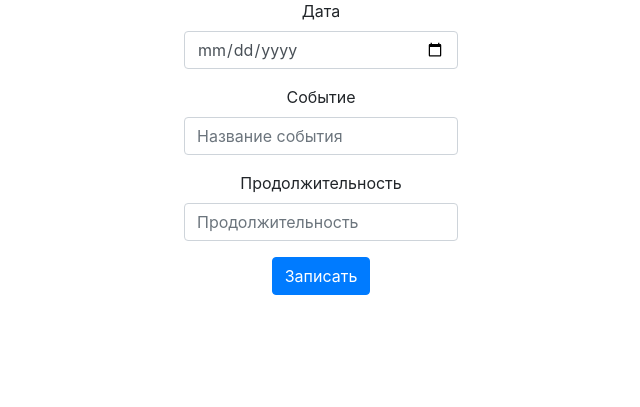
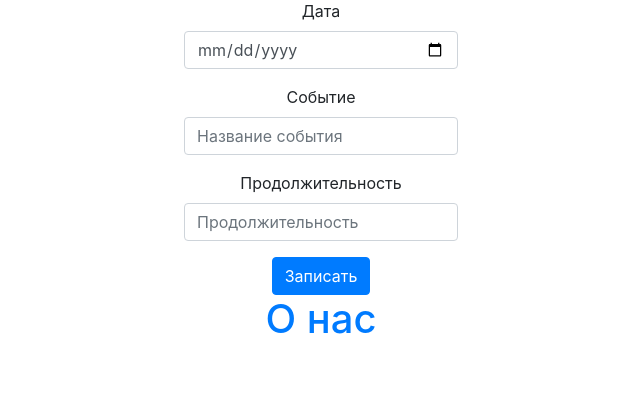
Before and after one commit to olegflk/staticweb, a Flask app: page / in a window 1280 px wide. Shown: the part 217-624 px from the top of the page, without its empty margins (319-959 px from the left). Run offline with Flask 3, Linux system fonts and the light colour scheme; some libraries are stand-ins or nearby versions.

```diff
--- a/templates/index.html
+++ b/templates/index.html
@@ -18,5 +18,7 @@
            </div>
            <button type="submit" class="btn btn-primary">Записать</button>
        </form>
+       <h1><a href="/about">О нас </a></h1>
    </div>
+
 {% endblock %}
```
